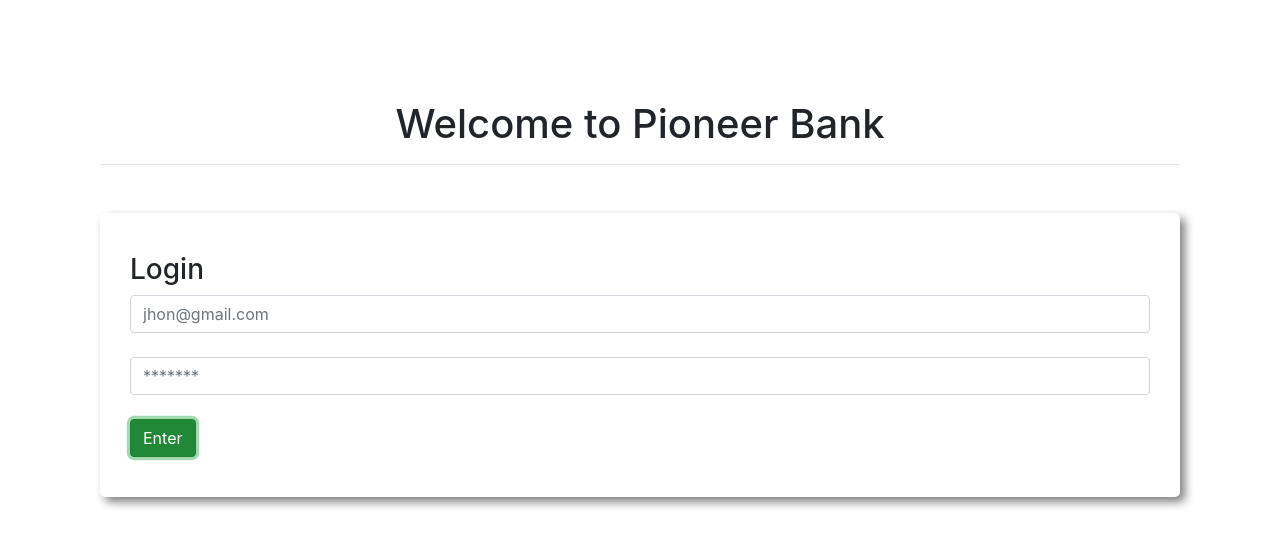
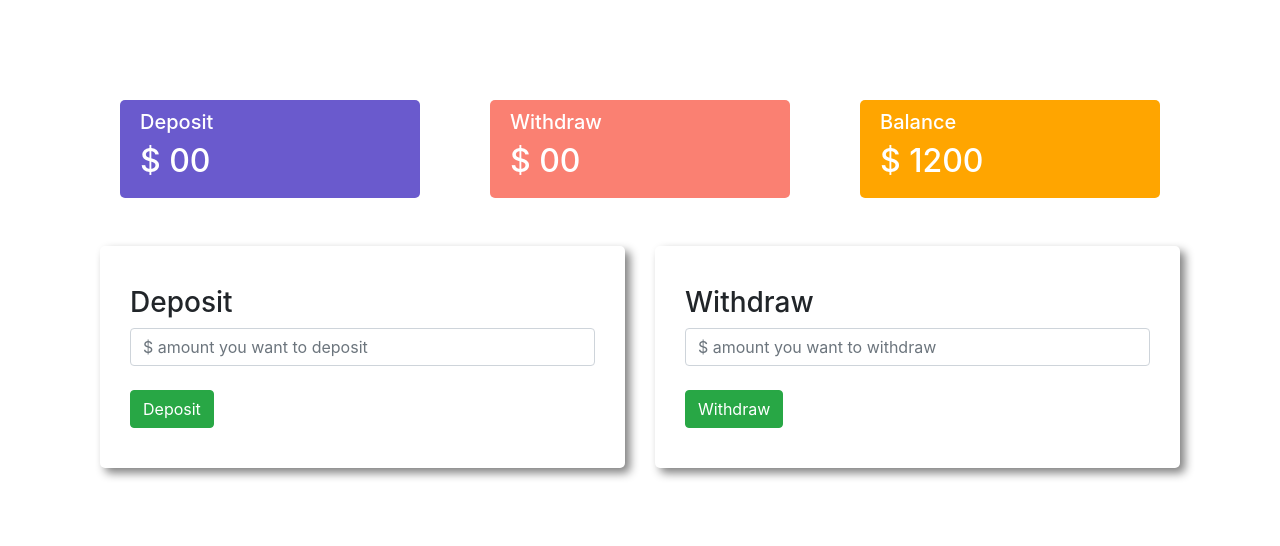
Before and after one commit to mahadihasan1555/Pioneer-Bank, a plain HTML site: page index.html in a window 1280 px wide. Both pictures are taken after a click on the button "Enter". Drawn offline with nearby package versions, Linux system fonts and the light colour scheme.

Commit message:
added transaction area form

```diff
--- a/index.html
+++ b/index.html
@@ -9,7 +9,7 @@
 </head>
 <body>
 
-    <div class="login-area">
+    <div id="login-area">
         <!-- title area -->
         <h1 class="text-center">Welcome to Pioneer Bank</h1>
         <hr>
@@ -18,10 +18,66 @@
             <h3>Login</h3>
             <input type="text" class="form-control" placeholder="jhon@gmail.com">
             <br>
-            <input type="password" name="" id="" class="form-control" placeholder="*******">
+            <input type="password" name="" id="" class="form-control" placeholder="Password">
             <br>
-            <button class="btn btn-success">Enter</button>
+            <button id="login" class="btn btn-success">Enter</button>
         </div>
     </div>
+
+    <!-- Transaction Area -->
+    <div id="transaction-area">
+        <div class="row">
+            <div class="col-md-4">
+                <div class="deposit">
+                    <h5>Deposit</h5>
+                    <h2>$ 00</h2>
+                </div>
+            </div>
+            <div class="col-md-4">
+                <div class="withdraw">
+                    <h5>Withdraw</h5>
+                    <h2>$ 00</h2>
+                </div>
+            </div>
+            <div class="col-md-4">
+              <div class="balance">
+                <h5>Balance</h5>
+                <h2>$ 1200</h2>
+              </div>
+            </div>
+        </div>
+        <!-- deposit and withdraw box -->
+    <div class="row">
+        <div class="col-md-6">
+           <div class="submit-area">
+                <h3>Deposit</h3>
+                <input class="form-control" type="number" placeholder="$ amount you want to deposit">
+                <br>
+                <button class="btn btn-success">Deposit</button>
+           </div>
+        </div>
+        <div class="col-md-6">
+            <div class="submit-area">
+                <h3>Withdraw</h3>
+                <input class="form-control" type="number" placeholder="$ amount you want to withdraw">
+                <br>
+                <button class="btn btn-success">Withdraw</button>
+            </div>
+        </div>
+    </div>
+    </div>
+
+
+
+    <!-- added JavaScript files -->
+    <script>
+        const loginBtn = document.getElementById("login");
+        loginBtn.addEventListener("click", function(){
+           const loginArea = document.getElementById("login-area");
+           loginArea.style.display = ("none");
+           const transactionArea = document.getElementById("transaction-area");
+           transactionArea.style.display = "block";
+        })
+    </script>
 </body>
 </html>
--- a/style.css
+++ b/style.css
@@ -2,9 +2,37 @@ body{
     font-weight: 600;
     padding: 100px;
 }
+/* login-form */
 .submit-area{
     margin-top: 3rem;
     box-shadow: 5px 5px 10px  gray;
     border-radius: 5px;
     padding: 40px 30px;
 }
+/* transaction from */
+#transaction-area{
+    display: none;
+}
+.deposit{
+    background-color: slateblue;
+    border-radius: 5px;
+    padding: 10px 20px;
+    color: #fff;
+    margin:  0 20px;
+
+}
+.withdraw{
+    background-color: salmon;
+    border-radius: 5px;
+    padding: 10px 20px;
+    color: #fff;
+    margin: 0 20px;
+}
+.balance{
+    background-color: orange;
+    border-radius: 5px;
+    padding: 10px 20px;
+    color: #fff;
+    box-sizing: border-box;
+    margin:  0 20px;
+}
```
